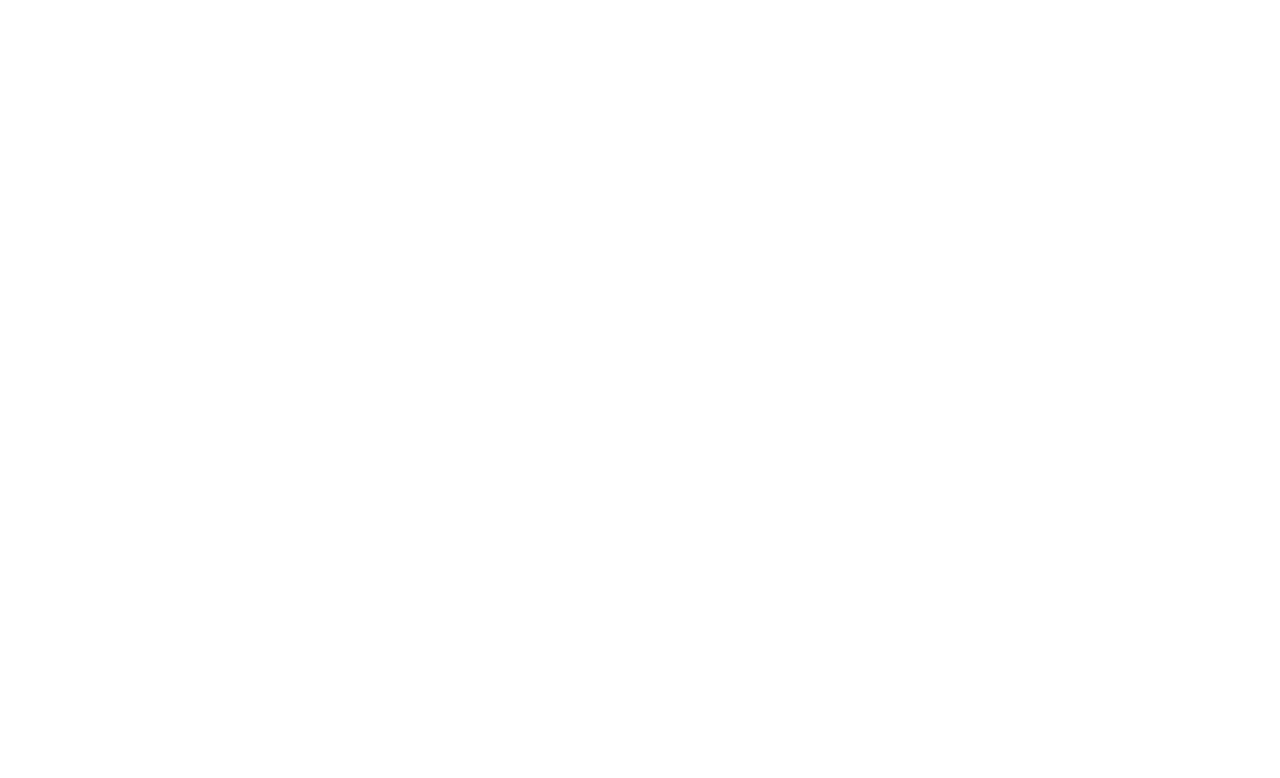
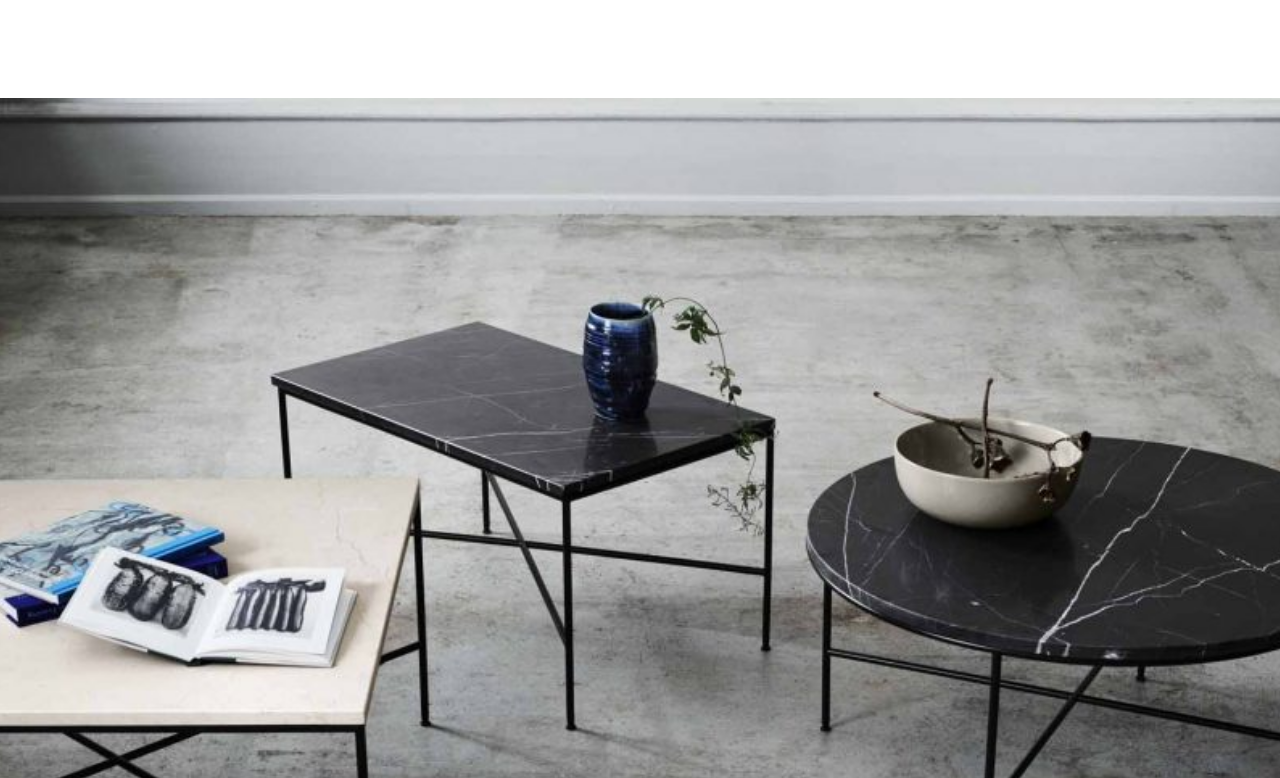
Before and after one commit to mathieuelisa/Room-react-app, a React (Create React App) app: page /contact in a window 1280 px wide. Shown: the part 1102-1880 px from the top of the page. Before the commit the page ends 1200 px from the top, so only its background shows below. Built offline with nearby package versions, Linux system fonts and the light colour scheme.

Commit message:
Adding last container to the contact page

```diff
--- /dev/null
+++ b/src/Components/ContactPage/ThirdContainer/index.js
@@ -0,0 +1,7 @@
+import "./styles.scss";
+
+function ThirdContainer() {
+  return <div className="form__container"></div>;
+}
+
+export default ThirdContainer;
--- /dev/null
+++ b/src/Components/ContactPage/ThirdContainer/styles.scss
@@ -0,0 +1,7 @@
+.form__container {
+  height: 1100px;
+  background-image: url("../../../Assets/Img/contactpage/lampe.jpg");
+  background-repeat: no-repeat;
+  background-size: cover;
+  background-position: center;
+}
--- a/src/Components/ContactPage/index.js
+++ b/src/Components/ContactPage/index.js
@@ -1,12 +1,15 @@
+import "./styles.scss";
+// Import components
 import MainContainer from "./MainContainer";
 import SecondContainer from "./SecondContainer";
-import "./styles.scss";
+import ThirdContainer from "./ThirdContainer";
 
 function ContactPage() {
   return (
     <>
       <MainContainer />
       <SecondContainer />
+      <ThirdContainer />
     </>
   );
 }
```
